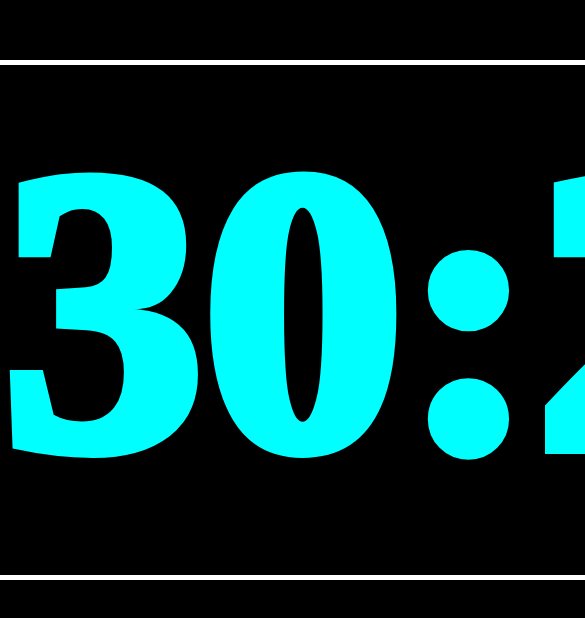
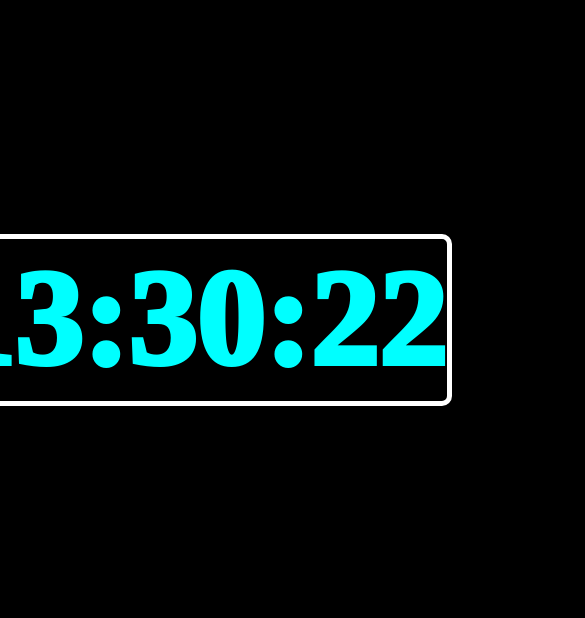
Before and after one commit to itsalokbarnwal/digital-clock, a plain HTML site: page index.html in a window 390 px wide. Shown: the part 102-720 px from the top of the page, 585 px wide, since content can reach past the window. Drawn offline with Linux system fonts and the light colour scheme.

Commit message:
Update style.css

```diff
--- a/style.css
+++ b/style.css
@@ -24,3 +24,18 @@ body{
     border: 5px solid white;
     color: aqua;
 }
+
+/* Media query for smaller screens */
+@media (max-width: 768px) {
+    #clock {
+        font-size: 25vw; /* Larger relative font size for smaller screens */
+        padding: 5px;
+    }
+}
+
+@media (max-width: 480px) {
+    #clock {
+        font-size: 35vw;
+        padding: 2px;
+    }
+}
```
